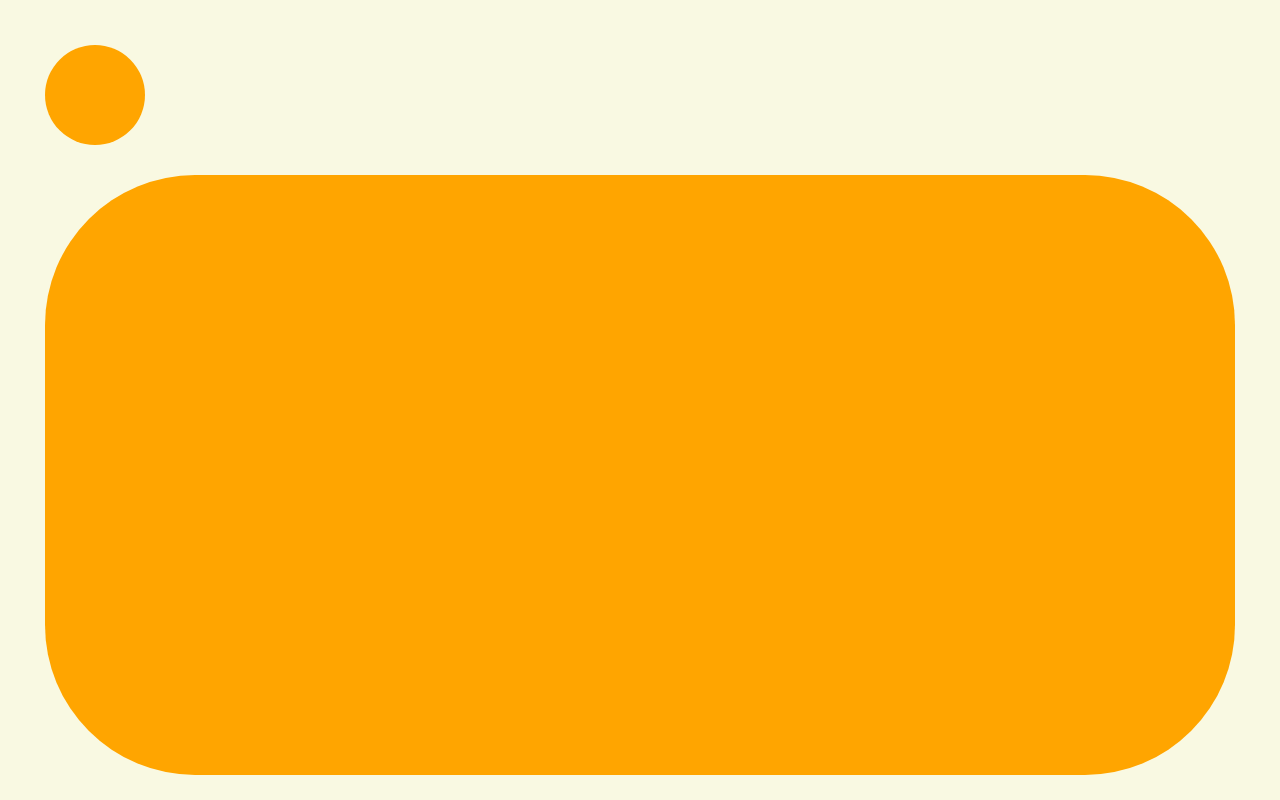
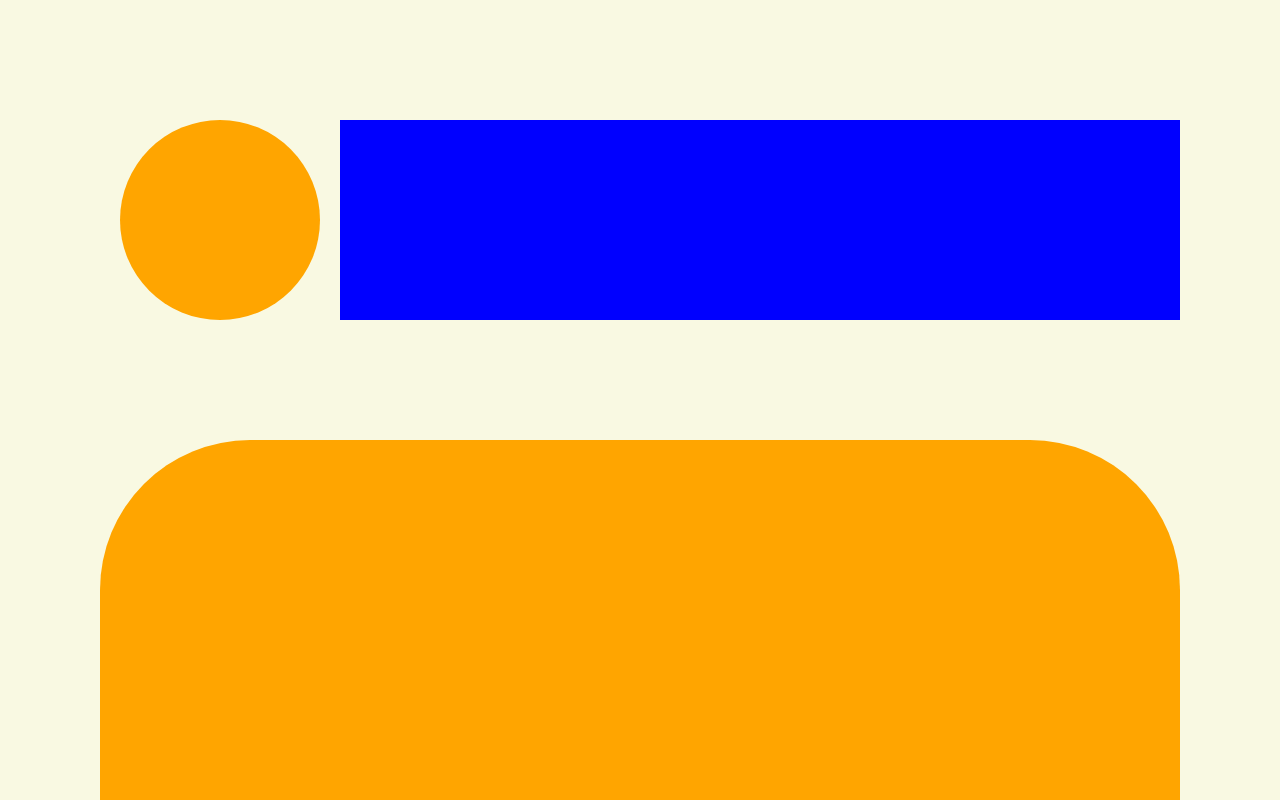
Before and after one commit to reginaldopatricio/tarea, a plain HTML site: page index.html in a window 1280 px wide. Shown: the top 800 px of the page. Drawn offline with Linux system fonts and the light colour scheme.

Commit message:
tercer commit

```diff
--- a/css/estilo.css
+++ b/css/estilo.css
@@ -14,7 +14,7 @@ body{
    margin: 0 auto;
    /*margenes*/
    box-sizing: border-box;
-   padding: 45px 45px 0 45px;
+   padding: 100px 100px 100px 100px;
 
 }
 
@@ -23,15 +23,36 @@ body{
     /*color*/
     background-color: orange;
    /*forma*/
-   width: 100px;
-   height: 100px;
+   width: 200px;
+   height: 200px;
    border-radius: 50%;
-   margin-bottom: 30px;
+   margin: 20px;
+
+
+}
+
+header{
+    display: flex;
+    align-items: center;
+
+}
+
+.rectanguloazul{
+    /*color*/
+    background-color: blue;
+    /*forma*/
+    height: 200px;
+    /*margen*/
+
+    flex-grow: 1;
 
 }
 .rectangulo{
-    width: 100%;
+    /*color*/
+    background-color: orange;
+     /*forma*/
     height: 600px;
-    background-color: orange;
     border-radius: 150px;
+    /*margen*/
+    margin-top: 100px;
 }
--- a/index.html
+++ b/index.html
@@ -11,8 +11,15 @@
 </head>
 <body>
     <div class="container">
-        <!--logo-->
-        <div class="circulo"></div>
+
+        <header>
+            <!--Header-->
+            <!--circulo-->
+            <div class="circulo"></div>
+            <!--rectangulo azul-->
+            <div class="rectanguloazul"></div>
+        </header>
+
         <section class="rectangulo"></section>
     </div>
 </body>
```
